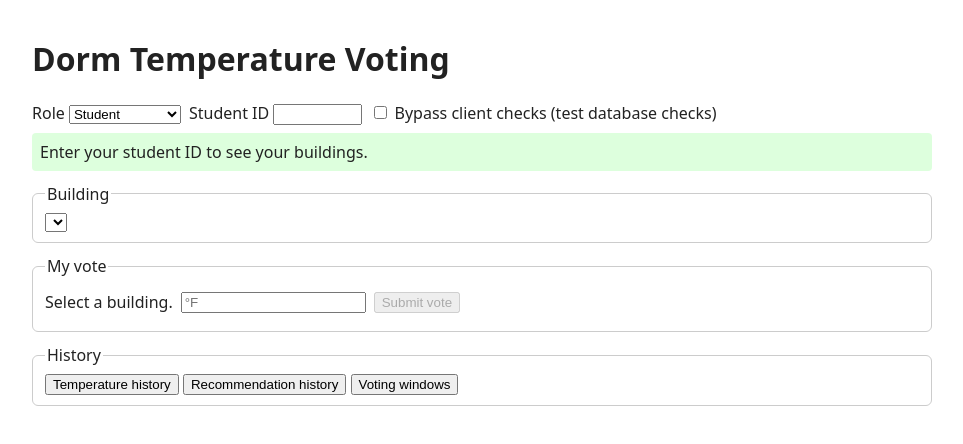
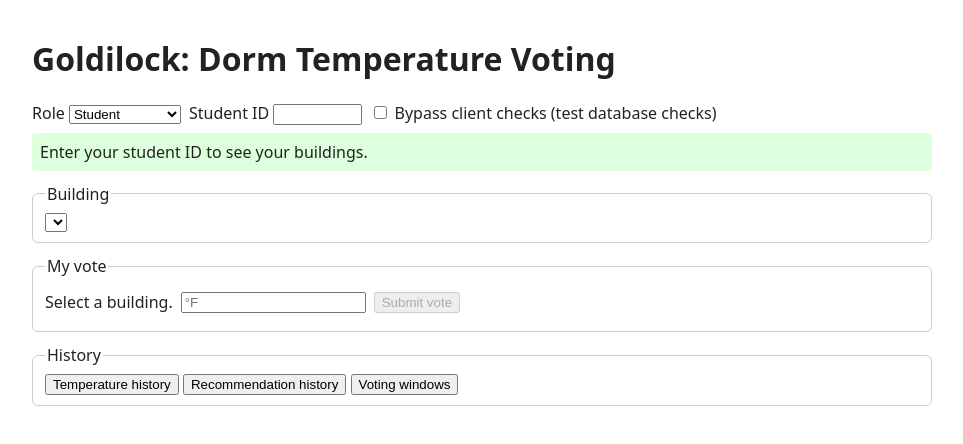
Before and after one commit to Trak-Hero/CS61, a plain HTML site: page frontend/index.html in a window 1280 px wide. Shown: the whole page, without its empty margins (158-1121 px from the left). Drawn offline with Linux system fonts and the light colour scheme.

Commit message:
added name 2

```diff
--- a/frontend/index.html
+++ b/frontend/index.html
@@ -16,7 +16,7 @@
 </style>
 </head>
 <body>
-<h1>Dorm Temperature Voting</h1>
+<h1>Goldilock: Dorm Temperature Voting</h1>
 <header>
   <label>Role <select id="role" onchange="switchRole()">
     <option value="student">Student</option><option value="admin">ResOps Admin</option><option value="logger">Temp Logger</option>
```
